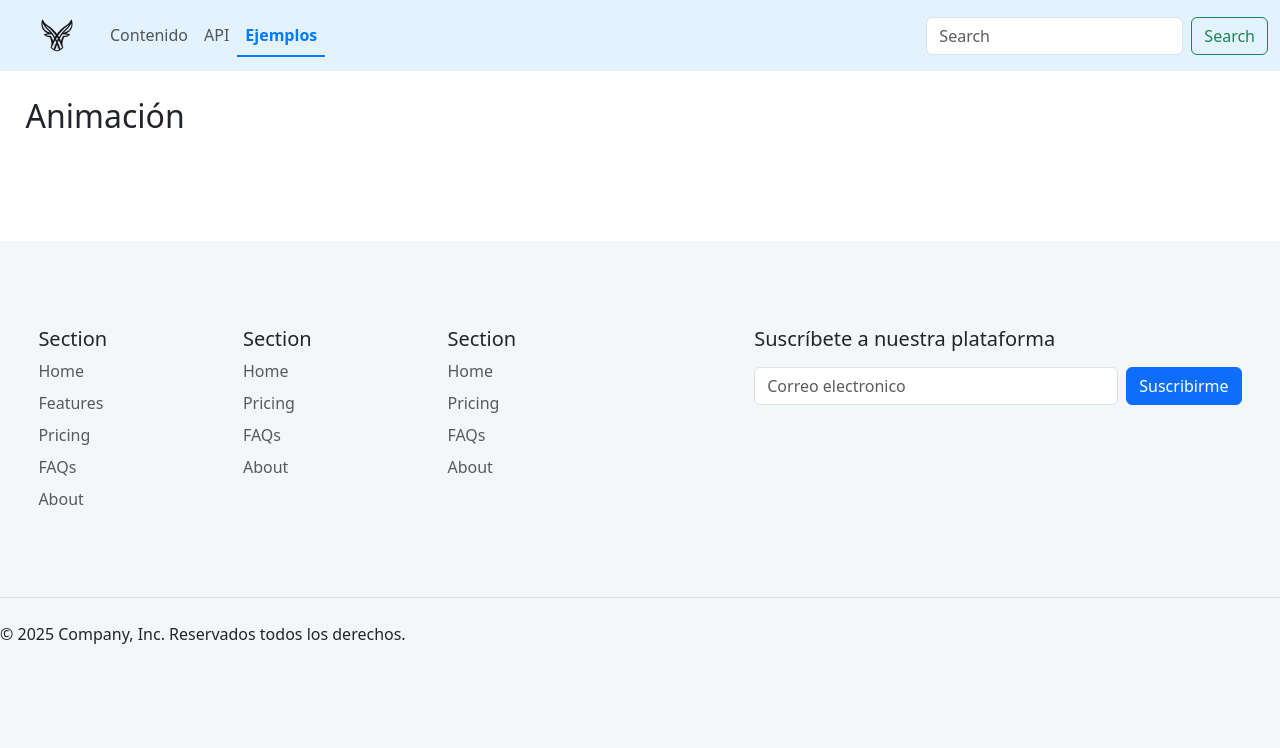
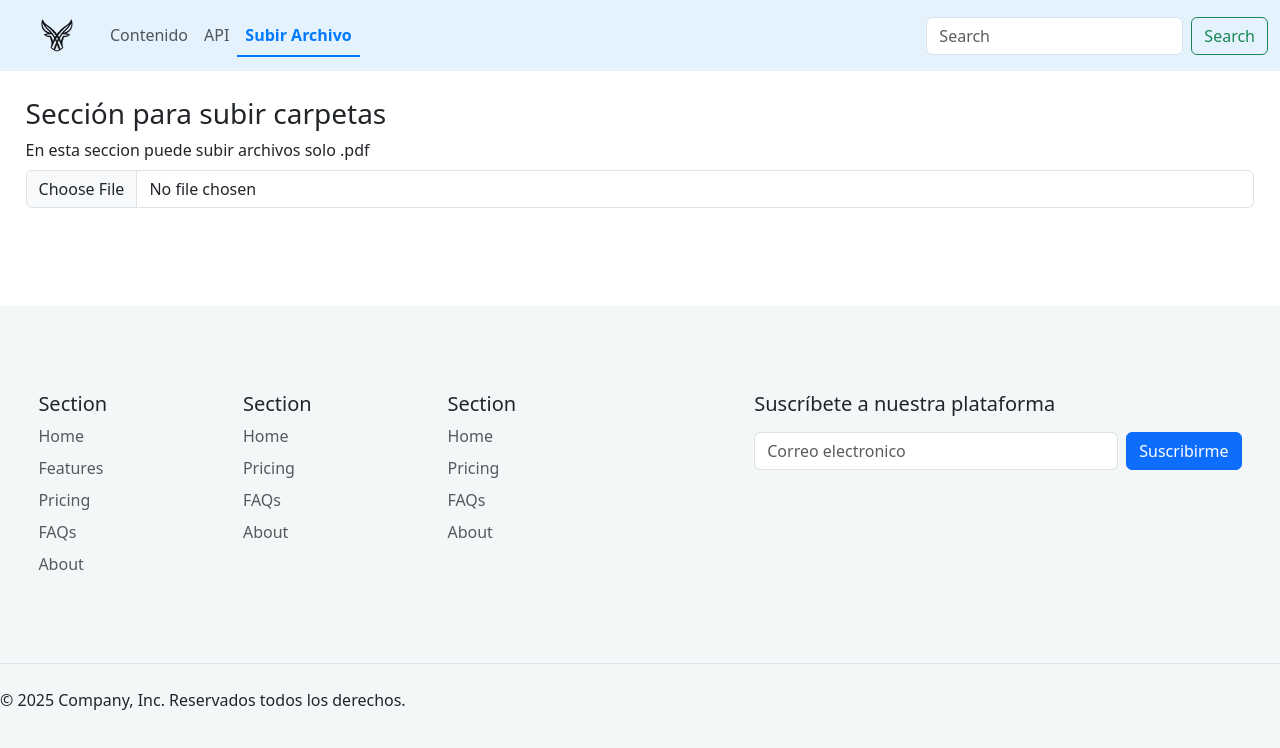
Before and after one commit to EdiTeo/gestorColabTareas, a React (Vite) app: page /ejemplos in a window 1280 px wide. Shown: the top 748 px of the page. Built offline with nearby package versions, Linux system fonts and the light colour scheme.

Commit message:
fix: navBar ya es responsive

```diff
--- a/index.html
+++ b/index.html
@@ -17,5 +17,6 @@
       )
 
     </script>
+    <script src="https://cdn.jsdelivr.net/npm/bootstrap@5.3.0/dist/js/bootstrap.bundle.min.js"></script>
   </body>
 </html>
--- a/package.json
+++ b/package.json
@@ -11,11 +11,13 @@
   },
   "dependencies": {
     "bootstrap": "^5.3.3",
+    "firebase": "^11.3.1",
     "prop-types": "^15.8.1",
     "react": "^19.0.0",
     "react-bootstrap": "^2.10.9",
     "react-dom": "^19.0.0",
-    "react-router-dom": "^7.1.5"
+    "react-router-dom": "^7.1.5",
+    "uuid": "^11.1.0"
   },
   "devDependencies": {
     "@eslint/js": "^9.19.0",
--- a/src/componentes/Ejemplos.jsx
+++ b/src/componentes/Ejemplos.jsx
@@ -1,12 +1,22 @@
-
+import React from "react";
+import {uploadFiles} from "../firebase/init";
 export function  Ejemplos(){
-
+    // const [contador, setContador] = React.useState(0);
+    // function tocar(){
+    //     setContador(contador+1);
+    // }
+    //ver todos los archivos creados
     return(
         <>
         <div className="text-sm-start">
-                <h2>Animación</h2>
+                <h3>Sección para subir carpetas</h3>
 
-            </div>
+                 {/**<button type="button" onClick={tocar}>Contador {contador}</button> */}
+                 {/** */}
+                    <label for="formFile" class="form-label">En esta seccion puede subir archivos solo .pdf </label>
+                    <input class="form-control" accept=".pdf" type="file" id="formFile" onChange={e => uploadFiles(e.target.files[0])}/>
+
+        </div>
         </>
     );
 
--- a/src/componentes/MenuBar.jsx
+++ b/src/componentes/MenuBar.jsx
@@ -11,25 +11,25 @@ export default function Menubar(){
 
     }
     return(<>
-        <nav className="navbar navbar-expand-lg navbar-light " style={{backgroundColor:" #e3f2fd"}}>
+        <nav className="navbar navbar-expand-lg navbar-light" style={{backgroundColor:" #e3f2fd"}}>
             <div className="container-fluid">
                 <Link to='/'>
                     <img style={estilo} src={logo} alt="logo" />
                 </Link>  {/**Colocar el LOGO explicitamente redirecciona a la parte principal */}
                 <button className="navbar-toggler"
                     type="button"
-                    data-toggle="collapse"
-                    data-target="#navbarNavAltMarkup"
+                    data-bs-toggle="collapse"
+                    data-bs-target="#navbarNavAltMarkup"
                     aria-controls="navbarNavAltMarkup"
                     aria-expanded="false"
                     aria-label="Toggle navigation">
                     <span className="navbar-toggler-icon"></span>
                 </button>
-                <div className="collapse navbar-collapse d-lg-flex justify-content-between" id="navbarNavAltMarkup">
+                <div className="collapse navbar-collapse" id="navbarNavAltMarkup">
                     <div className="navbar-nav">
                         <Link className={`nav-item nav-link ${ubicacion.pathname === "/contenido" ? "active" : ""}`} to='/contenido'>Contenido</Link>
                         <Link className={`nav-item nav-link ${ubicacion.pathname == '/api'? 'active' : ''}`} to='/api'>API</Link>
-                        <Link className={`nav-item nav-link ${ubicacion.pathname === "/ejemplos" ? "active" : ""}`} to='/ejemplos'>Ejemplos</Link>
+                        <Link className={`nav-item nav-link ${ubicacion.pathname === "/ejemplos" ? "active" : ""}`} to='/ejemplos'>Subir Archivo</Link>
 
                     </div>
                     <form className="d-flex ms-lg-auto">
--- /dev/null
+++ b/src/firebase/init.js
@@ -0,0 +1,32 @@
+
+import { initializeApp } from "firebase/app";
+import { getStorage, ref, uploadBytes, getDownloadURL} from "firebase/storage";
+import {v4} from 'uuid';//Generar un identificador único
+// TODO:
+
+const firebaseConfig = {
+  apiKey: "AIzaSyBCs6pP0fGf6I_OdTcXjkZh7LxMoHx6Wqc",
+  authDomain: "spotify-lite-2bd06.firebaseapp.com",
+  projectId: "spotify-lite-2bd06",
+  storageBucket: "spotify-lite-2bd06.appspot.com",
+  messagingSenderId: "581134679882",
+  appId: "1:581134679882:web:0c2e6c62a82a93ef130bb3",
+  measurementId: "G-XDY2S2CBPC"
+};
+
+
+const app = initializeApp(firebaseConfig);
+export const storage =  getStorage(app);//Inicializar el servicio de almacenamiento
+
+export async function uploadFiles(file){//Subir archivos
+    if(!file) return;
+    const fileRef = ref(storage, `pdfs/${v4()}`);//Crear una referencia al archivo
+    try{
+        const snapshot = await uploadBytes(fileRef, file);
+        const url = await getDownloadURL(fileRef); //Obtener la URL del archivo
+        console.log("Archivo subido con éxito:", url);
+        return url;
+    }catch(error){
+        console.error(error);
+    }
+}
```
Also changed, not shown: 1 other file (tests, documents, lock files or other folders).
